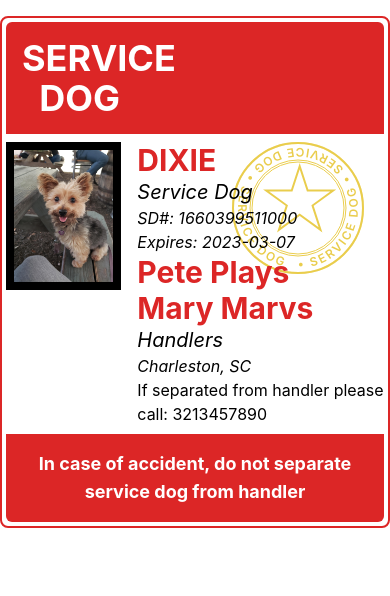
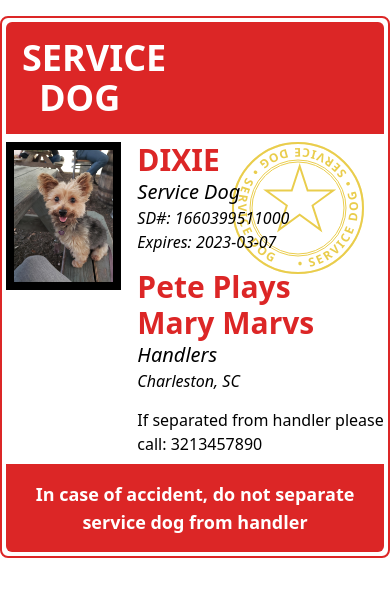
Before and after one commit to peteplays/doggy-id, a React (Create React App) app: page / in a window 390 px wide. Shown: the top 596 px of the page. Built offline with nearby package versions, Linux system fonts and the light colour scheme.

Commit message:
added custom class for small screen

```diff
--- a/public/index.html
+++ b/public/index.html
@@ -20,7 +20,7 @@
       work correctly both with client-side routing and a non-root public URL.
       Learn how to configure a non-root public URL by running `npm run build`.
     -->
-    <title>Doggy ID</title>
+    <title>Service Dog</title>
   </head>
   <body>
     <noscript>You need to enable JavaScript to run this app.</noscript>
--- a/src/App.tsx
+++ b/src/App.tsx
@@ -115,7 +115,7 @@ const App = () => {
             <p className="italic">Expires: {buildExpiredDate()}</p>
           </div>
 
-          <div>
+          <div className="c-add-top-bottom-spacing-small-screen">
             <div className="text-red-600 font-bold capitalize text-3xl">
               {handlers.map((handler) => (
                 <p key={handler}>{handler}</p>
--- a/src/index.css
+++ b/src/index.css
@@ -2,16 +2,11 @@
 @tailwind components;
 @tailwind utilities;
 
-body {
-  margin: 0;
-  font-family: -apple-system, BlinkMacSystemFont, 'Segoe UI', 'Roboto', 'Oxygen',
-    'Ubuntu', 'Cantarell', 'Fira Sans', 'Droid Sans', 'Helvetica Neue',
-    sans-serif;
-  -webkit-font-smoothing: antialiased;
-  -moz-osx-font-smoothing: grayscale;
+@layer components {
+  @media only screen and (max-width: 768px) {
+    .c-add-top-bottom-spacing-small-screen {
+      margin-top: 15px;
+      margin-bottom: 15px;
+    }
+  }
 }
-
-code {
-  font-family: source-code-pro, Menlo, Monaco, Consolas, 'Courier New',
-    monospace;
-}
```
